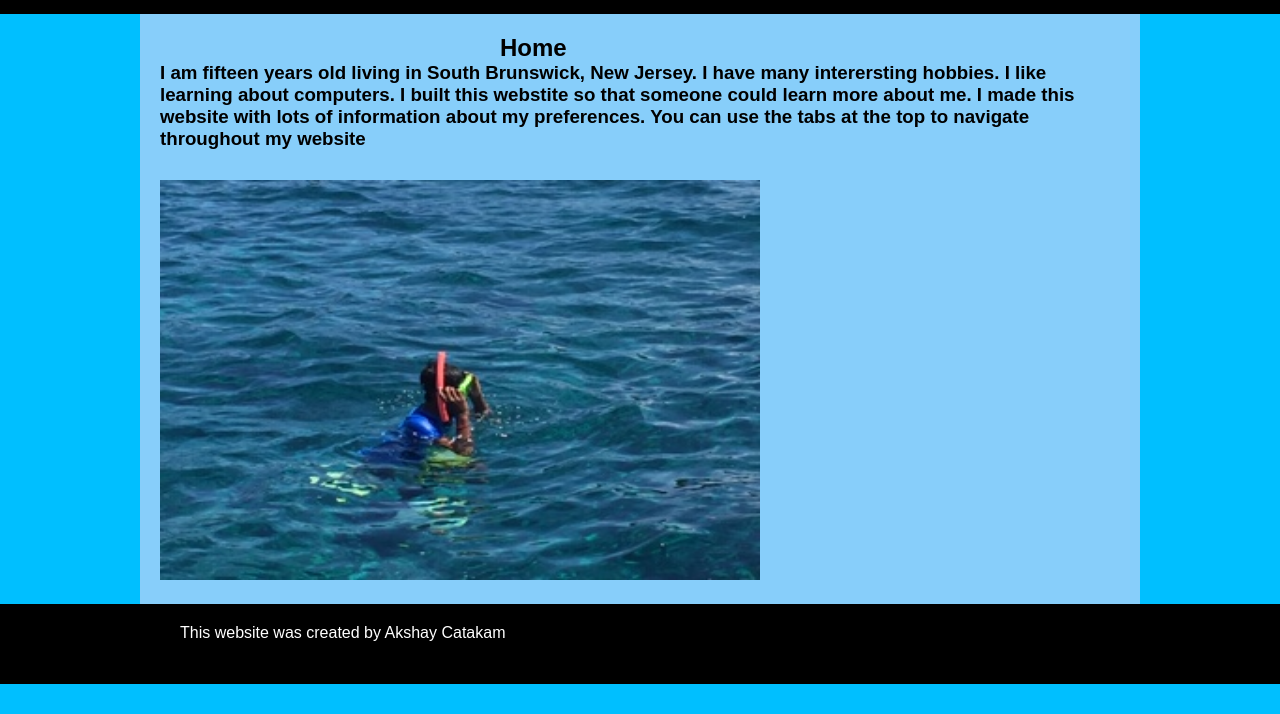
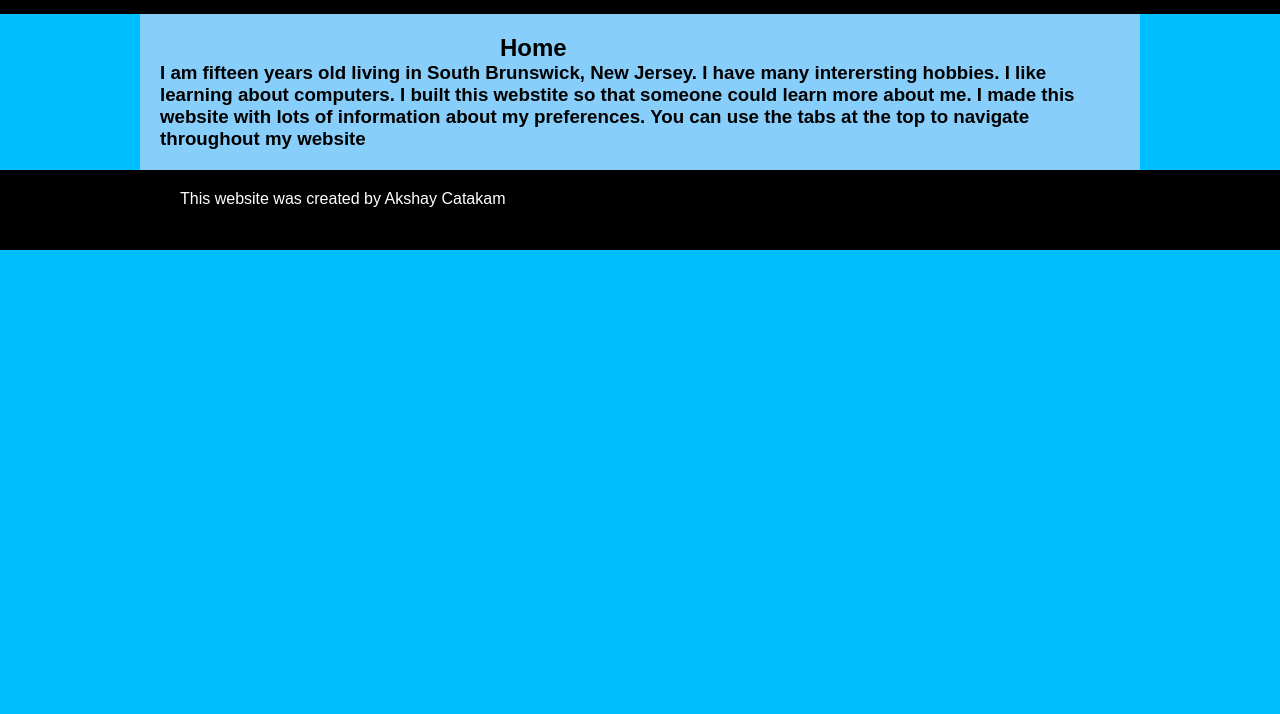
Before and after one commit to akshay1738/index, a plain HTML site: page first-website/index.html in a window 1280 px wide. Shown: the part 86-800 px from the top of the page. Drawn offline with Linux system fonts and the light colour scheme.

Commit message:
Update index.html

```diff
--- a/first-website/index.html
+++ b/first-website/index.html
@@ -74,11 +74,6 @@
 			color: white;
 			padding:20px;
 		}
-		#image
-		{
-			padding-right: 100px;
-			padding-top:30px;
-		}
 	</style>
 </head>
 <body>
@@ -101,7 +96,6 @@
 		<div class="container page">
 			<h2>Home</h2>
 			<h3>I am fifteen years old living in South Brunswick, New Jersey.  I have many interersting hobbies.  I like learning about computers.  I built this webstite so that someone could learn more about me.  I made this website with lots of information about my preferences.  You can use the tabs at the top to navigate throughout my website</h3>
-			<div id="image"><img src="akshay.jpg" height="400px" width="600px"></div>
 		</div>
 	</div>
 	<div id="footer">
```
